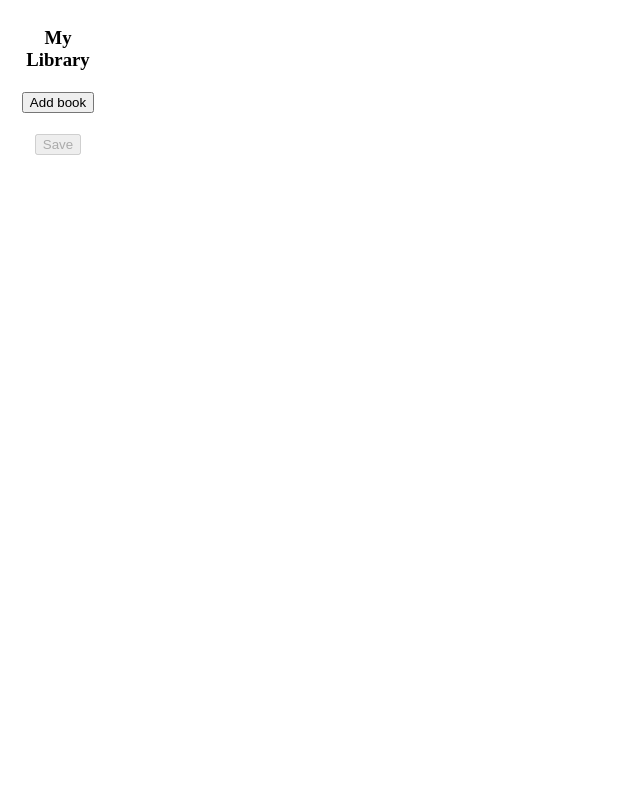
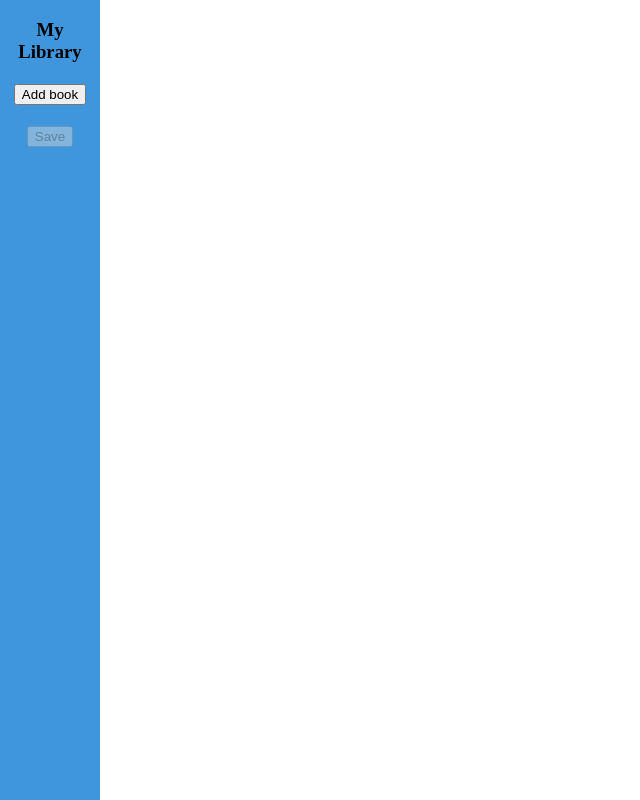
Before and after one commit to javjreyes/myLibrary, a plain HTML site: page library.html in a window 1280 px wide. Shown: the whole page, without its empty margins (0-640 px from the left). Drawn offline with Linux system fonts and the light colour scheme.

Commit message:
removed body margin. added background color to navbar. added row sizing to library grid

```diff
--- a/styles.css
+++ b/styles.css
@@ -1,3 +1,7 @@
+body{
+    margin: 0;
+}
+
 .container{
     display: grid;
 
@@ -8,12 +12,16 @@
 
 .navBar{
     text-align: center;
+    min-height:100vh;
+    background-color: rgb(63, 150, 221);
 }
 
 #libraryContainer{
+    margin-top: 30px;
     justify-content: center;
     display: grid;
     grid-template-columns: repeat(auto-fit , 200px);
+    grid-auto-rows: 230px;
 }
 
 
```
